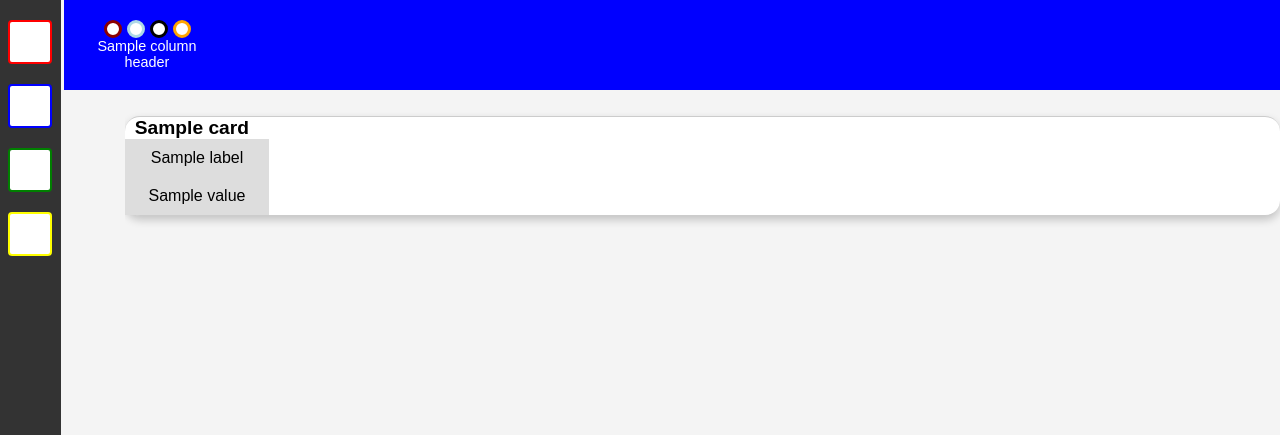
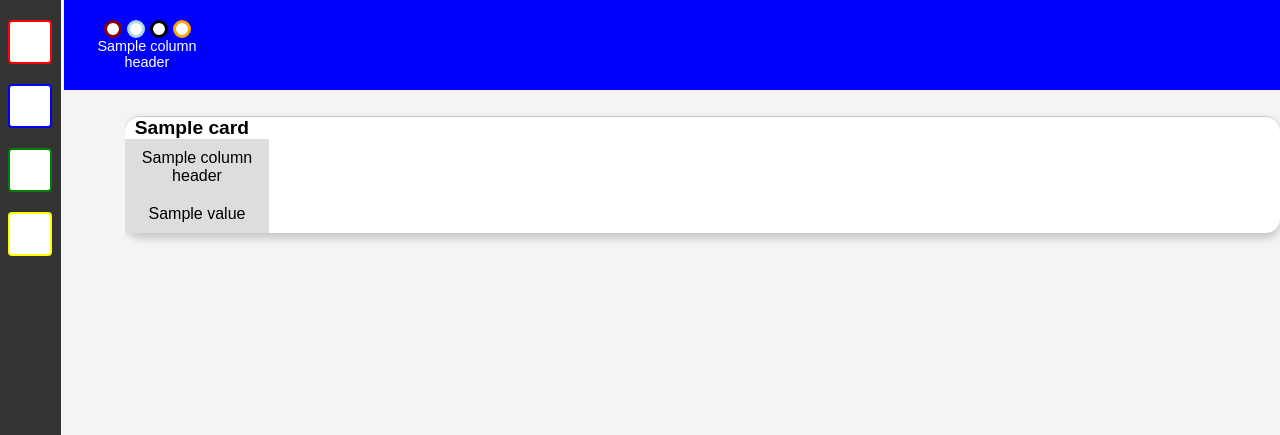
Before and after one commit to artificialname/boardgame, a Flask app: template templates/index.html in a window 1280 px wide. Shown: the top 435 px of the page. Run offline with Flask 3, Linux system fonts and the light colour scheme; the template is opened without the code that fills it: most values are stand-ins (such as "Sample title", 1, 10 or a date in 2020).

Commit message:
last version stable. tweaking suggestions from chatgpt

```diff
--- a/templates/index.html
+++ b/templates/index.html
@@ -186,7 +186,7 @@
         <div class="card">
             <div class="card-title">{{ card.title }}</div>
             <div class="card-labels">
-                {% for label in labels %}
+                {% for label in column_headers %}
                 <div>{{ label }}</div>
                 {% endfor %}
             </div>
```
